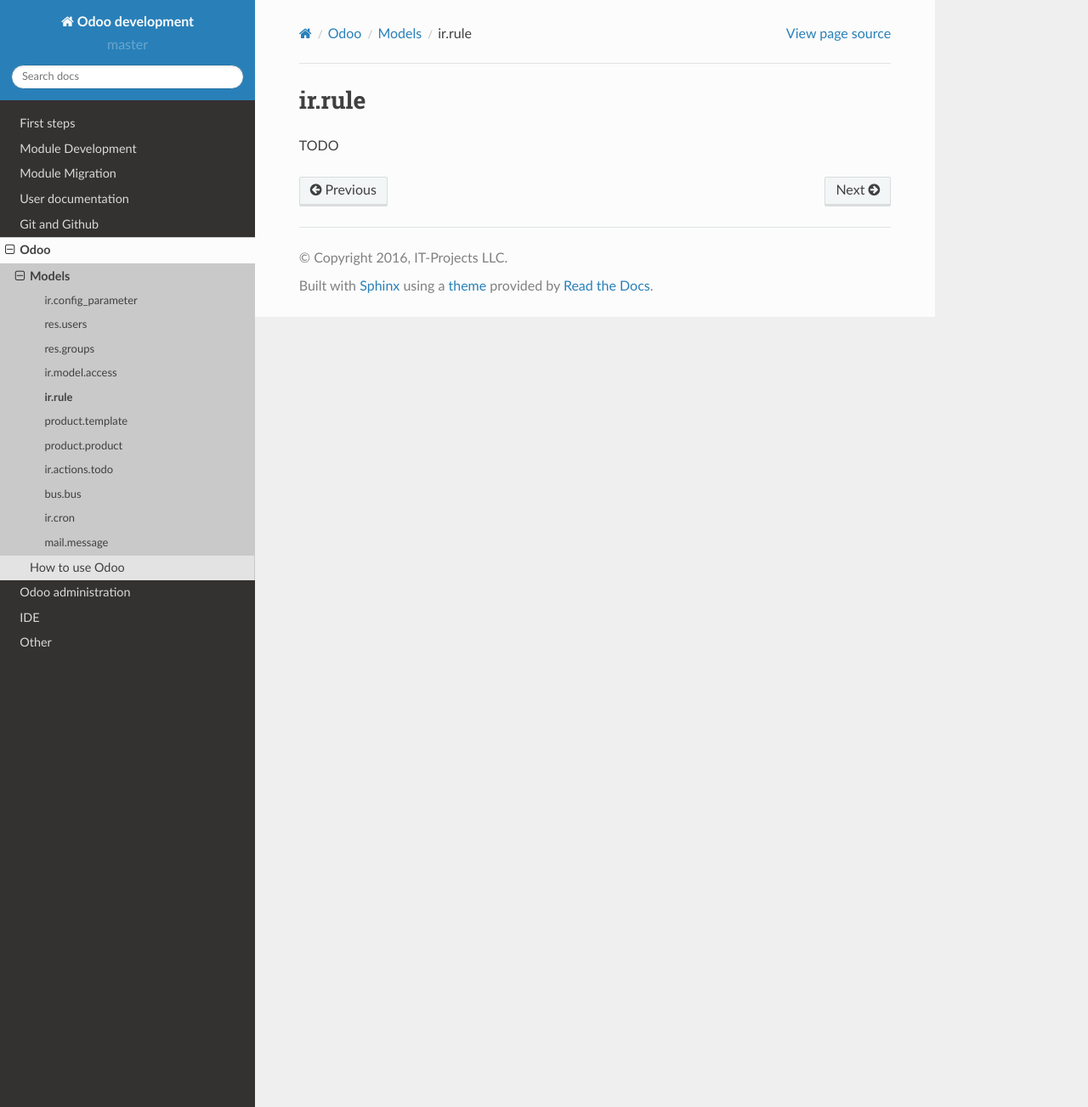
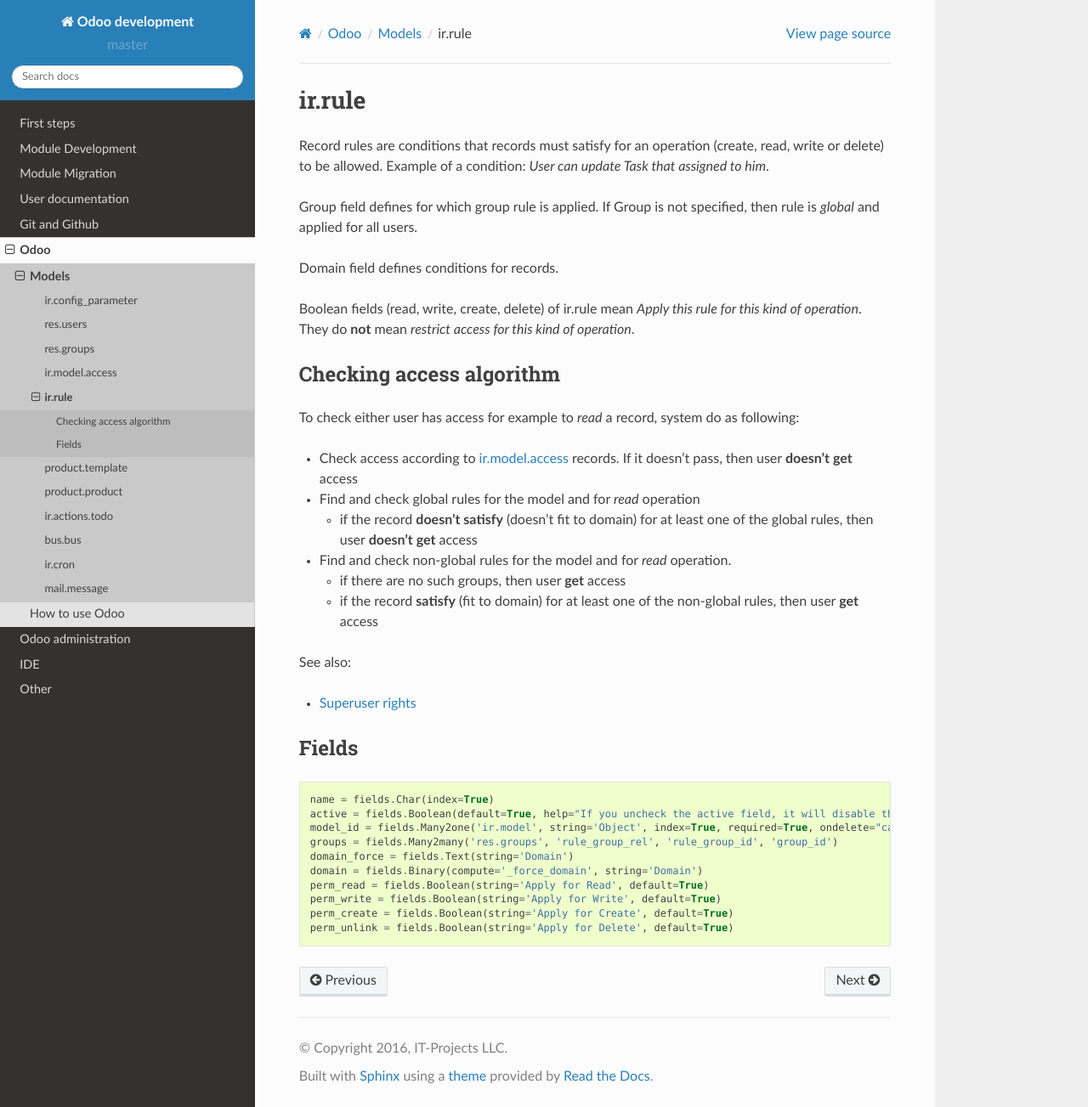
Before and after one commit to itpp-labs/odoo-development, a Sphinx documentation site: the page built from docs/odoo/models/ir.rule.rst, in a window 1280 px wide and 1303 px high. Shown: the whole window at 85% size. Built offline with Sphinx 7.4.7 and the Read the Docs theme 2.0.0, drawn with Linux system fonts in a browser that asks for light colours; pages that are not in the unit, such as notebooks, are missing from menus.

Commit message:
ADD: access rules, test context

```diff
--- a/docs/dev/access/index.rst
+++ b/docs/dev/access/index.rst
@@ -4,3 +4,9 @@
 .. toctree::
 
    tutorial.rst
+   admin
+
+See also:
+
+* :doc:`ir.model.access <../../odoo/models/ir.model.access>`
+* :doc:`ir.rule <../../odoo/models/ir.rule>`
--- a/docs/odoo/models/ir.rule.rst
+++ b/docs/odoo/models/ir.rule.rst
@@ -1,4 +1,48 @@
-ir.rule
-=======
+=========
+ ir.rule
+=========
 
-TODO
+Record rules are conditions that records must satisfy for an operation (create, read, write or delete) to be allowed. Example of a condition: *User can update Task that assigned to him*.
+
+Group field defines for which group rule is applied. If Group is not specified, then rule is *global* and applied for all users.
+
+Domain field defines conditions for records.
+
+Boolean fields (read, write, create, delete) of ir.rule mean *Apply this rule for this kind of operation*. They do **not** mean *restrict access for this kind of operation*.
+
+Checking access algorithm
+=========================
+To check either user has access for example to *read* a record, system do as following:
+
+* Check access according to :doc:`ir.model.access <ir.model.access>` records. If it doesn't pass, then user **doesn't get** access
+
+* Find and check global rules for the model and for *read* operation
+
+  * if the record **doesn't satisfy** (doesn't fit to domain) for at least one of the global rules, then user **doesn't get** access
+
+* Find and check non-global rules for the model and for *read* operation.
+
+  * if there are no such groups, then user **get** access
+
+  * if the record **satisfy** (fit to domain) for at least one of the non-global rules, then user **get** access
+
+See also:
+
+* :doc:`Superuser rights <../../../dev/access/admin>`
+
+Fields
+======
+
+
+.. code-block:: py
+
+    name = fields.Char(index=True)
+    active = fields.Boolean(default=True, help="If you uncheck the active field, it will disable the record rule without deleting it (if you delete a native record rule, it may be re-created when you reload the module).")
+    model_id = fields.Many2one('ir.model', string='Object', index=True, required=True, ondelete="cascade")
+    groups = fields.Many2many('res.groups', 'rule_group_rel', 'rule_group_id', 'group_id')
+    domain_force = fields.Text(string='Domain')
+    domain = fields.Binary(compute='_force_domain', string='Domain')
+    perm_read = fields.Boolean(string='Apply for Read', default=True)
+    perm_write = fields.Boolean(string='Apply for Write', default=True)
+    perm_create = fields.Boolean(string='Apply for Create', default=True)
+    perm_unlink = fields.Boolean(string='Apply for Delete', default=True)
```
Also changed, not shown: docs/dev/access/admin.rst (added, +12 -0 lines), docs/odoo/models/ir.model.access.rst (+38 -3 lines), 2 other files.
